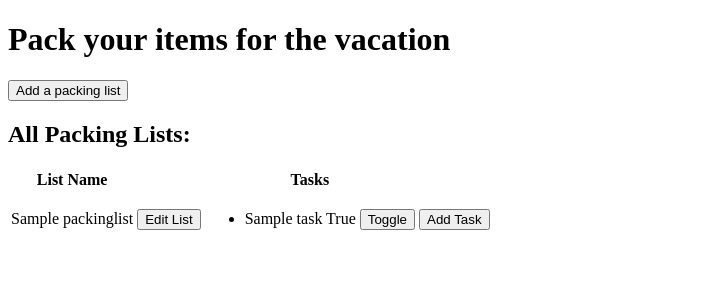
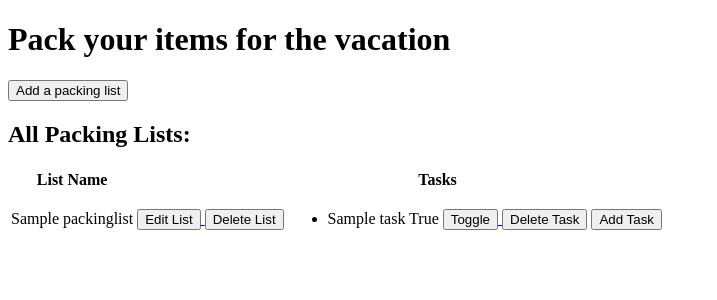
Before and after one commit to TeodoraAlina/start-packing, a Django app: page / in a window 1280 px wide. Shown: the top 300 px of the page, without its empty margins (0-717 px from the left). Run offline with Django 4.2, Linux system fonts and the light colour scheme; tables that the repository leaves empty hold one stand-in row (values such as "Sample post").

Commit message:
Update packinglist.html file to display the delete option for tasks and packing lists

```diff
--- a/packinglist/templates/packinglist/packinglist.html
+++ b/packinglist/templates/packinglist/packinglist.html
@@ -28,6 +28,9 @@
                 <a href="{% url 'edit_packing_list' packinglist.id %}">
                     <button>Edit List</button>
                 </a>
+                <a href="{% url 'delete_item' 'packinglist' packinglist.id %}">
+                    <button>Delete List</button>
+                </a>
             </td>
             <td>
                 <ul>
@@ -35,6 +38,9 @@
                     <li>{{ task.title }} {{ task.completed }}
                         <a href="{% url 'toggle_task' task_id=task.id %}">
                             <button>Toggle</button>
+                        </a>
+                        <a href="{% url 'delete_item' 'task' task.id %}">
+                            <button>Delete Task</button>
                         </a>
                     </li>
 
```
